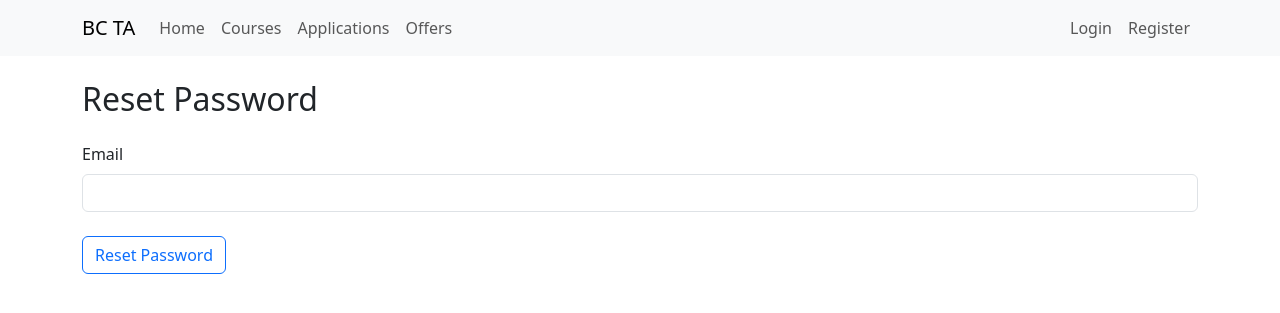
After one commit to k3vkoh/bc-tasystem, a Django app: page /users/password-reset/ in a window 1280 px wide. The commit adds this page. Shown: the top 313 px of the page. Run offline with Django 4.2, Linux system fonts and the light colour scheme; some libraries are stand-ins or nearby versions.

Commit message:
added password reset

```diff
--- /dev/null
+++ b/src/users/templates/password_reset.html
@@ -0,0 +1,17 @@
+{% extends "base.html" %}
+
+{% load bootstrapify %}
+
+{% block content %}
+<h2 class="fw-normal mb-4">Reset Password</h2>
+<form method="post" class="form-group">
+    {% csrf_token %}
+    {% for field in form %}
+        <div class="mb-4">
+            <label for="{{ field.id_for_label }}" class="form-label">{{ field.label }}</label>
+            {{ field|bootstrap }}
+        </div>
+    {% endfor %}
+    <button type="submit" class="btn btn-outline-primary">Reset Password</button>
+</form>
+{% endblock %}
--- a/src/users/templates/update.html
+++ b/src/users/templates/update.html
@@ -18,5 +18,6 @@
         </div>
     {% endfor %}
     <button type="submit" class="btn btn-outline-primary mt-2">Update</button>
+    <a href="{% url 'password_reset' %}" class="btn btn-primary mt-2">Reset Password</a>
 </form>
 {% endblock %}
--- a/src/users/urls.py
+++ b/src/users/urls.py
@@ -7,4 +7,24 @@ urlpatterns = [
     path('update/<int:pk>', ProfileView.as_view(), name='profile'),
     path('login/', auth_views.LoginView.as_view(template_name='login.html'), name='login'),
     path('logout/', auth_views.LogoutView.as_view(), name='logout'),
+    path('password-reset/',
+         auth_views.PasswordResetView.as_view(
+             template_name='password_reset.html'
+         ),
+         name='password_reset'),
+    path('password-reset/done/',
+         auth_views.PasswordResetDoneView.as_view(
+             template_name='password_reset_done.html'
+         ),
+         name='password_reset_done'),
+    path('password-reset-confirm/<uidb64>/<token>/',
+         auth_views.PasswordResetConfirmView.as_view(
+             template_name='password_reset_confirm.html'
+         ),
+         name='password_reset_confirm'),
+    path('password-reset-complete/',
+         auth_views.PasswordResetCompleteView.as_view(
+             template_name='password_reset_complete.html'
+         ),
+         name='password_reset_complete'),
 ]
```
Also changed, not shown: src/bcta/settings.py (+8 -0 lines), src/users/templates/password_reset_complete.html (added, +10 -0 lines), src/users/templates/password_reset_confirm.html (added, +17 -0 lines), src/users/templates/password_reset_done.html (added, +10 -0 lines).
